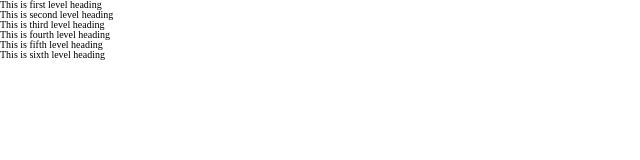
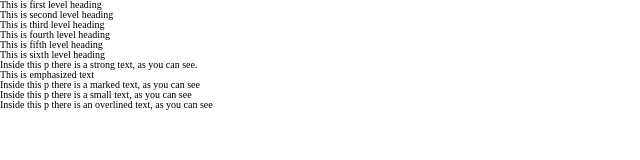
Before and after one commit to Hannes-Walden/02-fontti-muotoilut, a plain HTML site: page index.html in a window 1280 px wide. Shown: the whole page, without its empty margins (0-640 px from the left). Drawn offline with Linux system fonts and the light colour scheme.

Commit message:
Lisätty uusi kappale, ja sen sisään span-tag.

```diff
--- a/index.html
+++ b/index.html
@@ -14,5 +14,11 @@
     <h1>This is fourth level heading</h4>
     <h1>This is fifth level heading</h5>
     <h1>This is sixth level heading</h6>
+        <p>Inside this p <span>there is a strong text</span>, as you can see.</p>
+        <p>This is emphasized text</p>
+        <p>Inside this p there is a marked text, as you can see</p>
+        <p>Inside this p there is a small text, as you can see</p>
+        <p>Inside this p there is an overlined text, as you can see</p>
+        <p></p>
 </body>
 </html>
```
